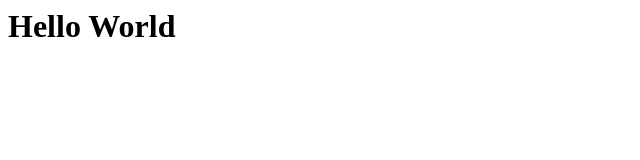
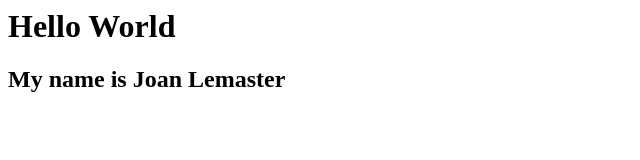
Before and after one commit to jado9814/joanlemaster.github.io, a plain HTML site: page index.html in a window 1280 px wide. Shown: the whole page, without its empty margins (0-640 px from the left). Drawn offline with Linux system fonts and the light colour scheme.

Commit message:
Update index.html

```diff
--- a/index.html
+++ b/index.html
@@ -1 +1,2 @@
 <h1>Hello World</h1>
+<h2>My name is Joan Lemaster</h2>
```
